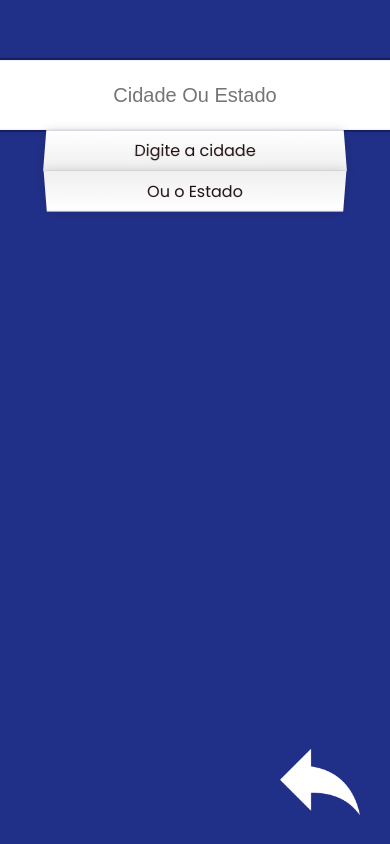
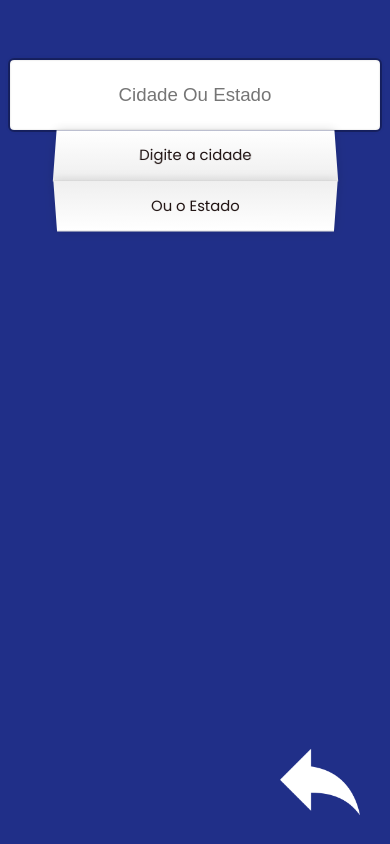
Before and after one commit to nicolasjandre/30-days-javascript-challenges, a plain HTML site: page Challenge 6/ajax-type-ahead.html in a window 390 px wide. Drawn offline with Linux system fonts and the light colour scheme; no server answers.

Commit message:
responsible challenge 6

```diff
--- a/Challenge 6/style.css
+++ b/Challenge 6/style.css
@@ -58,7 +58,7 @@ input:focus {
     text-align: center;
     border-bottom: 1px solid #D8D8D8;
     box-shadow: 0 0 10px rgba(0, 0, 0, 0.14);
-    padding: 20px;
+    padding: 25px;
 }
 
 .suggestions li:nth-child(odd) {
@@ -96,3 +96,27 @@ span.mark {
 .back img:hover {
     transform: rotate(-360deg);
 }
+
+@media screen and (max-width: 420px) {
+    input {
+        width: 95%;
+        max-width: 95%;
+    }
+
+    li, ul {
+        display: flex;
+        justify-content: center;
+        flex-direction: column;
+        align-items: center;
+        width: 80%;
+        max-width: 90%;
+    }
+
+    input {
+        font-size: 4.8vw;
+    }
+
+    .suggestions li {
+        font-size: 3.8vw;
+    }
+}
```
